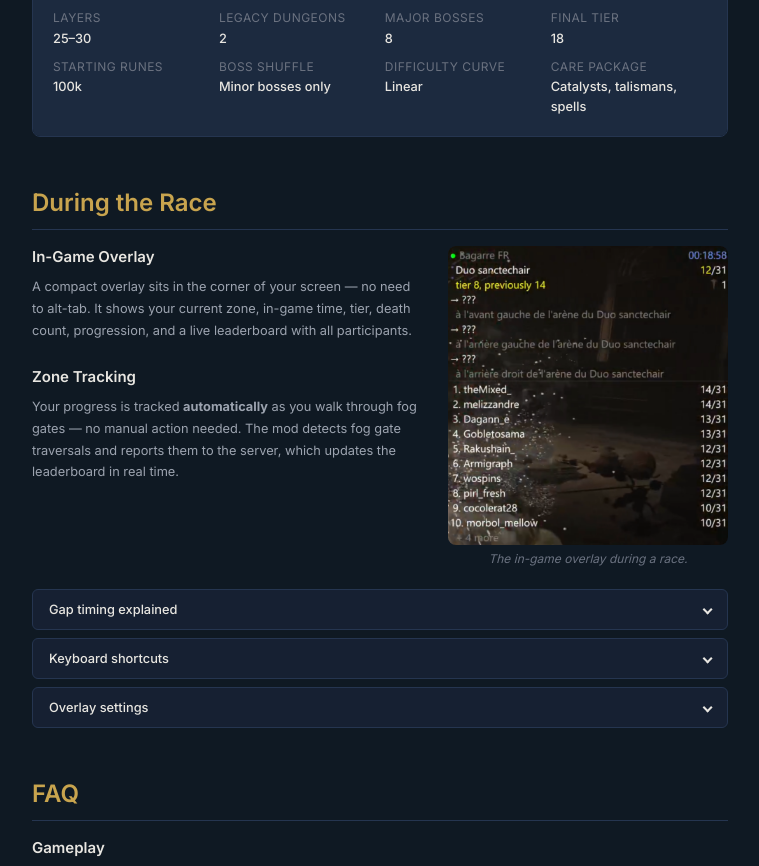
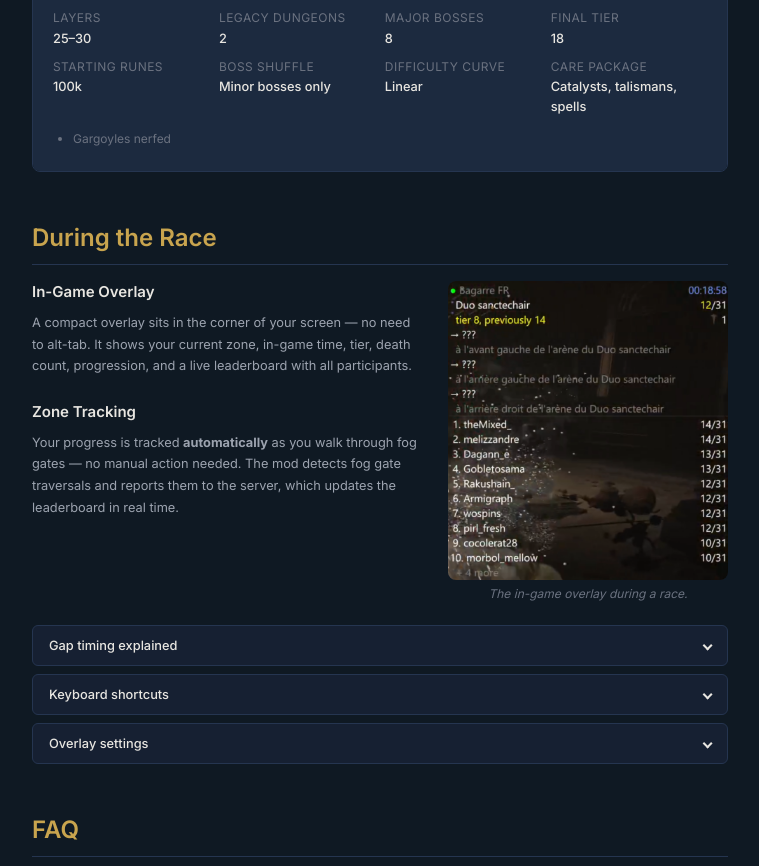
Before and after one commit to rbignon/speedfog-racing, a SvelteKit app in the folder web/: page /help in a window 1280 px wide. Shown: the part 2320-3186 px from the top of the page, without its empty margins (260-1019 px from the left). Built offline with nearby package versions, Linux system fonts and the light colour scheme.

Commit message:
fix(web): coherence of pool settings with real ones

```diff
--- a/web/src/routes/help/+page.svelte
+++ b/web/src/routes/help/+page.svelte
@@ -45,7 +45,7 @@
 			bossRandomization: 'Minor bosses only',
 			curve: 'Linear',
 			carePackage: 'Catalysts, talismans, spells',
-			notes: []
+			notes: ['Gargoyles nerfed']
 		},
 		sprint: {
 			label: 'Sprint',
@@ -58,8 +58,8 @@
 			startingRunes: '100k',
 			bossRandomization: 'Minor bosses only',
 			curve: 'Linear',
-			carePackage: 'Catalysts, talismans, spells',
-			notes: []
+			carePackage: 'Weapons, shields, catalysts, talismans, spells',
+			notes: ['Gargoyles nerfed']
 		},
 		chill: {
 			label: 'Chill',
@@ -74,7 +74,7 @@
 			bossRandomization: 'All bosses shuffled',
 			curve: 'Late spike',
 			carePackage: 'Weapons, shields, catalysts, talismans, spells',
-			notes: ['Extra Golden Seeds and Sacred Tears']
+			notes: ['Extra Golden Seeds and Sacred Tears', 'Gargoyles nerfed']
 		},
 		hardcore: {
 			label: 'Hardcore',
@@ -88,8 +88,8 @@
 			startingRunes: '50k',
 			bossRandomization: 'Minor bosses only',
 			curve: 'Early spike',
-			carePackage: 'Minimal (catalysts only)',
-			notes: ['No whetblades', 'Gargoyles not nerfed']
+			carePackage: 'Minimal',
+			notes: ['No whetblades']
 		},
 		boss_shuffle: {
 			label: 'Boss Shuffle',
@@ -104,7 +104,7 @@
 			bossRandomization: 'All bosses shuffled',
 			curve: 'Linear',
 			carePackage: 'Catalysts, talismans, spells',
-			notes: []
+			notes: ['Gargoyles nerfed']
 		}
 	};
 </script>
```
